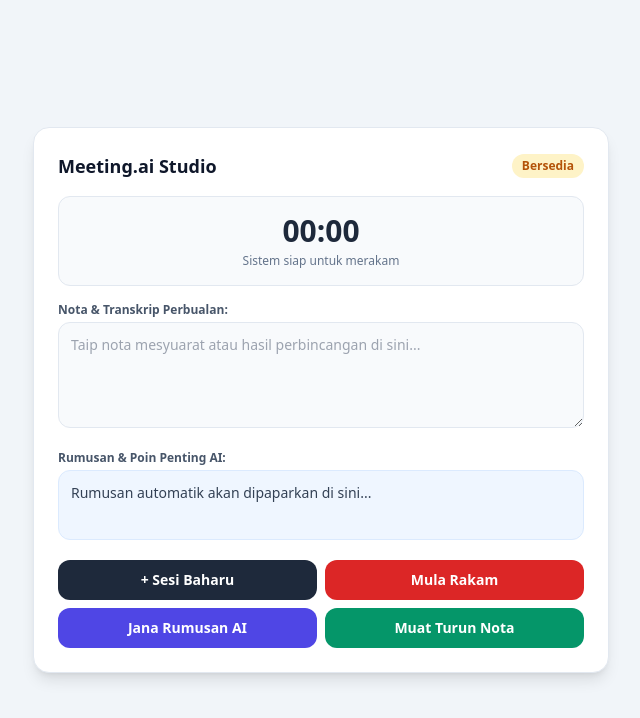
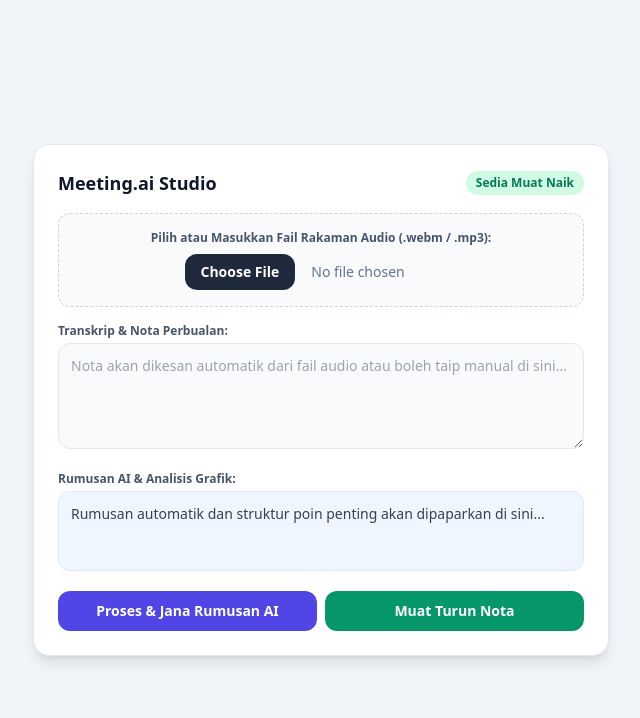
Before and after one commit to faizal5869-ctrl/matis, a plain HTML site: page index.html in a window 1280 px wide. Shown: the whole page, without its empty margins (319-959 px from the left). Drawn offline with nearby package versions, Linux system fonts and the light colour scheme.

Commit message:
Add files via upload

```diff
--- a/index.html
+++ b/index.html
@@ -11,156 +11,39 @@
 <div class="w-full max-w-xl bg-white rounded-2xl shadow-lg p-6 border border-slate-200">
     <div class="flex items-center justify-between mb-4">
         <h1 class="font-bold text-lg text-slate-900">Meeting.ai Studio</h1>
-        <span id="status-badge" class="text-xs bg-amber-100 text-amber-700 font-semibold px-2.5 py-1 rounded-full">Bersedia</span>
+        <span id="status-badge" class="text-xs bg-emerald-100 text-emerald-700 font-semibold px-2.5 py-1 rounded-full">Sedia Muat Naik</span>
     </div>
 
-    <!-- Timer / Display -->
-    <div class="bg-slate-50 border border-slate-200 rounded-xl p-4 text-center mb-4">
-        <div id="timer" class="text-3xl font-black text-slate-800">00:00</div>
-        <p id="status-text" class="text-xs text-slate-500 mt-1">Sistem siap untuk merakam</p>
+    <!-- Bahagian Upload Fail Audio -->
+    <div class="mb-4 bg-slate-50 border border-dashed border-slate-300 rounded-xl p-4 text-center">
+        <label class="block text-xs font-semibold text-slate-600 mb-2">Pilih atau Masukkan Fail Rakaman Audio (.webm / .mp3):</label>
+        <input type="file" id="audio-file-input" accept="audio/*" class="text-sm text-slate-500 file:mr-4 file:py-2 file:px-4 file:rounded-xl file:border-0 file:text-sm file:font-semibold file:bg-slate-800 file:text-white hover:file:bg-slate-900 cursor-pointer">
     </div>
 
-    <!-- Kotak Nota -->
+    <!-- Kotak Transkrip / Nota -->
     <div class="mb-4">
-        <label class="block text-xs font-semibold text-slate-600 mb-1">Nota & Transkrip Perbualan:</label>
-        <textarea id="transcript-box" rows="4" class="w-full p-3 text-sm bg-slate-50 border border-slate-200 rounded-xl focus:outline-none focus:ring-2 focus:ring-slate-400" placeholder="Taip nota mesyuarat atau hasil perbincangan di sini..."></textarea>
+        <label class="block text-xs font-semibold text-slate-600 mb-1">Transkrip & Nota Perbualan:</label>
+        <textarea id="transcript-box" rows="4" class="w-full p-3 text-sm bg-slate-50 border border-slate-200 rounded-xl focus:outline-none focus:ring-2 focus:ring-slate-400" placeholder="Nota akan dikesan automatik dari fail audio atau boleh taip manual di sini..."></textarea>
     </div>
 
-    <!-- Kotak Rumusan AI -->
+    <!-- Kotak Rumusan AI & Grafik / Poin Penting -->
     <div class="mb-5">
-        <label class="block text-xs font-semibold text-slate-600 mb-1">Rumusan & Poin Penting AI:</label>
-        <div id="ai-summary" class="w-full p-3 text-sm bg-blue-50 border border-blue-100 rounded-xl text-slate-700 min-h-[70px]">
-            Rumusan automatik akan dipaparkan di sini...
+        <label class="block text-xs font-semibold text-slate-600 mb-1">Rumusan AI & Analisis Grafik:</label>
+        <div id="ai-summary" class="w-full p-3 text-sm bg-blue-50 border border-blue-100 rounded-xl text-slate-700 min-h-[80px]">
+            Rumusan automatik dan struktur poin penting akan dipaparkan di sini...
         </div>
     </div>
 
     <!-- Action Buttons -->
-    <div class="grid grid-cols-2 gap-2 mb-2">
-        <button type="button" onclick="handleNewNote()" class="bg-slate-800 hover:bg-slate-900 text-white font-semibold py-2.5 px-4 rounded-xl text-sm transition-colors cursor-pointer">
-            + Sesi Baharu
+    <div class="flex gap-2">
+        <button onclick="processUploadedAudio()" class="flex-1 bg-indigo-600 hover:bg-indigo-700 text-white font-semibold py-2.5 px-4 rounded-xl text-sm transition-colors cursor-pointer">
+            Proses & Jana Rumusan AI
         </button>
-        <button type="button" id="rec-btn" onclick="toggleRecord()" class="bg-red-600 hover:bg-red-700 text-white font-semibold py-2.5 px-4 rounded-xl text-sm transition-colors cursor-pointer">
-            Mula Rakam
-        </button>
-    </div>
-    <div class="flex gap-2">
-        <button type="button" onclick="generateAISummary()" class="flex-1 bg-indigo-600 hover:bg-indigo-700 text-white font-semibold py-2.5 px-4 rounded-xl text-sm transition-colors cursor-pointer">
-            Jana Rumusan AI
-        </button>
-        <button type="button" onclick="downloadNotes()" class="flex-1 bg-emerald-600 hover:bg-emerald-700 text-white font-semibold py-2.5 px-4 rounded-xl text-sm transition-colors cursor-pointer">
+        <button onclick="downloadNotes()" class="flex-1 bg-emerald-600 hover:bg-emerald-700 text-white font-semibold py-2.5 px-4 rounded-xl text-sm transition-colors cursor-pointer">
             Muat Turun Nota
         </button>
     </div>
 </div>
 
 <script>
-    let isRecording = false;
-    let seconds = 0;
-    let timerInterval = null;
-    let mediaRecorder;
-    let audioChunks = [];
-
-    function handleNewNote() {
-        seconds = 0;
-        document.getElementById('timer').innerText = "00:00";
-        document.getElementById('transcript-box').value = "";
-        document.getElementById('ai-summary').innerText = "Rumusan automatik akan dipaparkan di sini...";
-        document.getElementById('status-text').innerText = "Sesi baharu dimulakan";
-        document.getElementById('status-badge').innerText = "Bersedia";
-        document.getElementById('status-badge').className = "text-xs bg-amber-100 text-amber-700 font-semibold px-2.5 py-1 rounded-full";
-    }
-
-    async function toggleRecord() {
-        const btn = document.getElementById('rec-btn');
-        const badge = document.getElementById('status-badge');
-        const statusText = document.getElementById('status-text');
-
-        if (!isRecording) {
-            try {
-                const stream = await navigator.mediaDevices.getUserMedia({ audio: true });
-                mediaRecorder = new MediaRecorder(stream);
-                audioChunks = [];
-
-                mediaRecorder.ondataavailable = event => {
-                    audioChunks.push(event.data);
-                };
-
-                mediaRecorder.onstop = () => {
-                    const audioBlob = new Blob(audioChunks, { type: 'audio/webm' });
-                    const audioUrl = URL.createObjectURL(audioBlob);
-
-                    // Muat turun fail audio rakaman secara automatik
-                    const a = document.createElement('a');
-                    a.style.display = 'none';
-                    a.href = audioUrl;
-                    a.download = `rakaman-meeting-${Date.now()}.webm`;
-                    document.body.appendChild(a);
-                    a.click();
-                    window.URL.revokeObjectURL(audioUrl);
-
-                    statusText.innerText = "Rakaman audio berjaya disimpan ke komputer!";
-                    document.getElementById('transcript-box.value') = "Fail audio rakaman telah dimuat turun.";
-                };
-
-                mediaRecorder.start();
-                isRecording = true;
-
-                btn.innerText = "Henti Rakam";
-                btn.className = "bg-slate-700 hover:bg-slate-800 text-white font-semibold py-2.5 px-4 rounded-xl text-sm transition-colors cursor-pointer";
-                badge.innerText = "Merakam";
-                badge.className = "text-xs bg-red-100 text-red-700 font-semibold px-2.5 py-1 rounded-full";
-                statusText.innerText = "Sedang merakam suara...";
-
-                seconds = 0;
-                timerInterval = setInterval(() => {
-                    seconds++;
-                    let mins = Math.floor(seconds / 60).toString().padStart(2, '0');
-                    let secs = (seconds % 60).toString().padStart(2, '0');
-                    document.getElementById('timer').innerText = `${mins}:${secs}`;
-                }, 1000);
-
-            } catch (err) {
-                alert("Sila benarkan akses mikrofon pada pelayar web anda.");
-            }
-        } else {
-            mediaRecorder.stop();
-            isRecording = false;
-
-            btn.innerText = "Mula Rakam";
-            btn.className = "bg-red-600 hover:bg-red-700 text-white font-semibold py-2.5 px-4 rounded-xl text-sm transition-colors cursor-pointer";
-            badge.innerText = "Selesai";
-            badge.className = "text-xs bg-blue-100 text-blue-700 font-semibold px-2.5 py-1 rounded-full";
-            clearInterval(timerInterval);
-        }
-    }
-
-    function generateAISummary() {
-        const text = document.getElementById('transcript-box').value.trim();
-        const summaryBox = document.getElementById('ai-summary');
-
-        if (!text) {
-            summaryBox.innerHTML = "<span class='text-red-500 font-medium'>Sila taip nota atau transkrip di ruang atas terlebih dahulu.</span>";
-            return;
-        }
-
-        summaryBox.innerHTML = "Sedang menjana rumusan...";
-        setTimeout(() => {
-            summaryBox.innerHTML = `<strong>Poin Penting Rumusan:</strong><br>• Catatan: ${text.substring(0, 80)}...<br>• Status: Analisis nota berjaya disempurnakan.`;
-        }, 600);
-    }
-
-    function downloadNotes() {
-        const text = document.getElementById('transcript-box').value;
-        const summary = document.getElementById('ai-summary').innerText;
-        const blob = new Blob([`NOTA MESYUARAT:\n${text}\n\nRUMUSAN AI:\n${summary}`], { type: 'text/plain;charset=utf-8' });
-        const url = URL.createObjectURL(blob);
-        const a = document.createElement('a');
-        a.href = url;
-        a.download = `nota-meeting-${Date.now()}.txt`;
-        a.click();
-        URL.revokeObjectURL(url);
-    }
-</script>
-
-</body>
-</html>
+    document.getElementById('audio-file-input').addEventListener('change', function(
```
